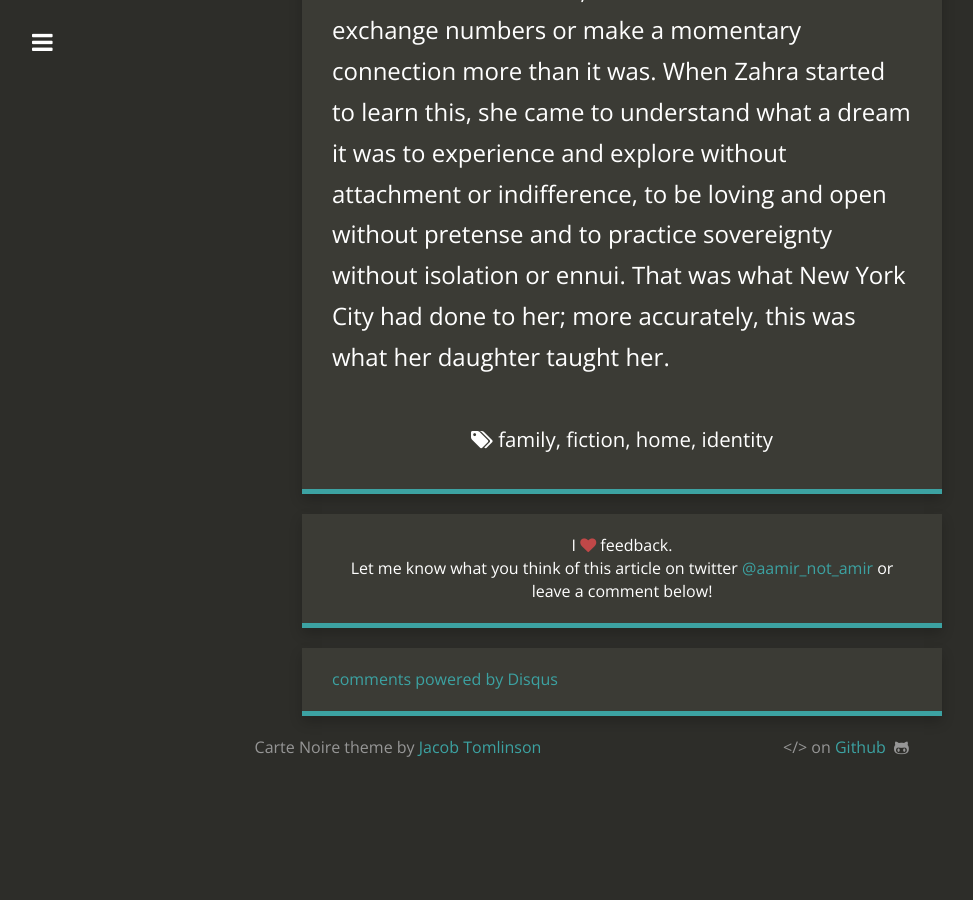
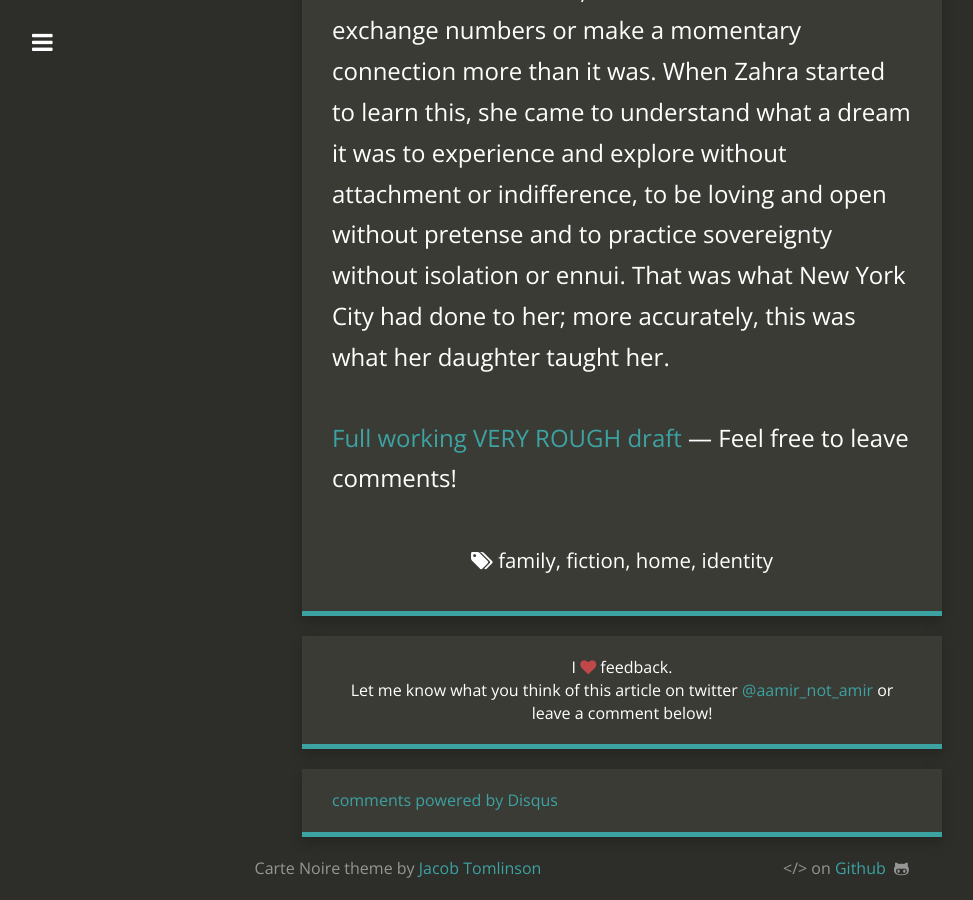
Before and after one commit to jacobtomlinson/carte-noire, a Jekyll site: the page built from _posts/2019-11-07-in-search-of-home-chapter-4-intro-first-draft.md, in a window 1280 px wide and 900 px high, scrolled down 6308 px. Shown: the whole window, without its empty margins (18-991 px from the left). Built offline with Jekyll 4.4.1, drawn with Linux system fonts in a browser that asks for light colours; nearby versions of some CDN libraries; comment, search, counter and statistics services are not loaded; before the commit the page ends 7087 px from its top, so only the background shows below that.

Commit message:
Add google doc link to in search of home chapters.

```diff
--- a/_posts/2019-11-07-in-search-of-home-chapter-4-intro-first-draft.md
+++ b/_posts/2019-11-07-in-search-of-home-chapter-4-intro-first-draft.md
@@ -29,3 +29,5 @@ It was in the park off Roosevelt Avenue where Sana said “mama” for the first
 All of a sudden, Zahra noticed the intricate and contrastive architecture of New York, she saw an urban beauty in the streets and subway system, and she found certain spots in the parks where she could catch a breeze of fresh air from the heavens. But most importantly, she began to see the tiny worlds people in New York City inhabited, right in front of her, out in the open, but somehow invisible to her until she really looked. When she was younger, she had found her worlds in places and things, and then her closest loved ones, but now there were worlds everywhere, a different one for each person of the thousands she passed by. New York was intimate and crowded enough, and the people busy and unconcerned enough, for her to glimpse into these worlds briefly and feel the small things in them pop out to her like flowers blooming so suddenly, then wilting and disappearing as quick as they came to.
 
 These worlds were temporary, Zahra’s orbit colliding with them for split seconds, but they were beautiful, as beautiful as the worlds she frequented every day in Lahore, the worlds she’d experience daily in her household, and the worlds she’d spend hours reading and days writing about. The first few times she had caught them, they’d vanish minutes later, and she was left with an odd feeling she hadn’t known—a feeling of loss and irrelevance—but soon she learned to experience and observe without attachment. To be able to witness beauty so temporarily, to love so briefly but so often, was a challenge, especially to Zahra, who had grown in a place that taught her permanence (where she saw the same tens of people and couple spaces every day) and a culture that taught her the virtue of committing rarely but strongly (where the people in her life would always be with her, and likewise she’d be with them). But for baby Sana, it was second nature, where she could laugh with a stranger on the subway or be held by a family friend she didn’t know, and never once think to exchange numbers or make a momentary connection more than it was. When Zahra started to learn this, she came to understand what a dream it was to experience and explore without attachment or indifference, to be loving and open without pretense and to practice sovereignty without isolation or ennui. That was what New York City had done to her; more accurately, this was what her daughter taught her.
+
+[Full working VERY ROUGH draft](https://docs.google.com/document/d/18bTIchzWAgUlNvNpxmJsbiyYf_5w8ZebF33rJ1i0LPM/edit) — Feel free to leave comments!
```
Also changed, not shown: _posts/2019-08-31-in-search-of-home-chapter-1-draft.md (+2 -0 lines).
